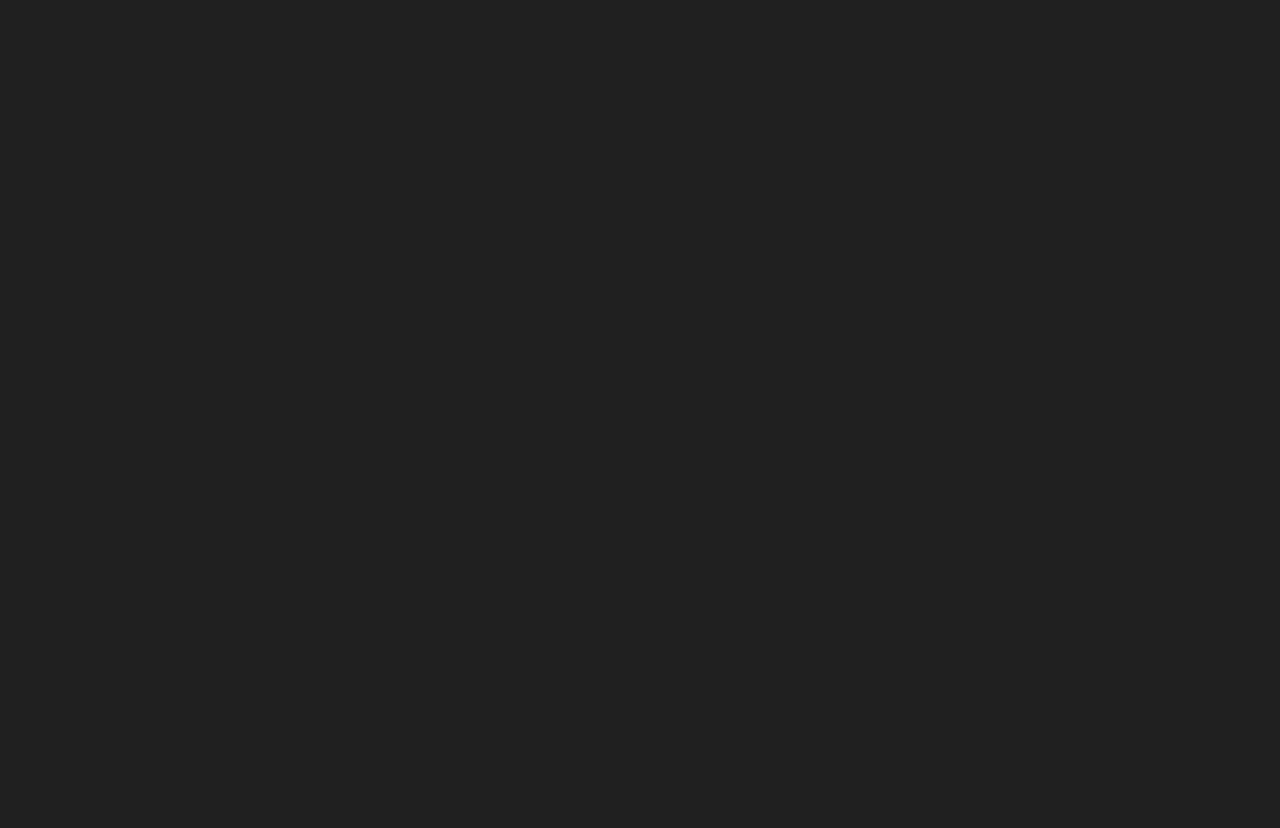
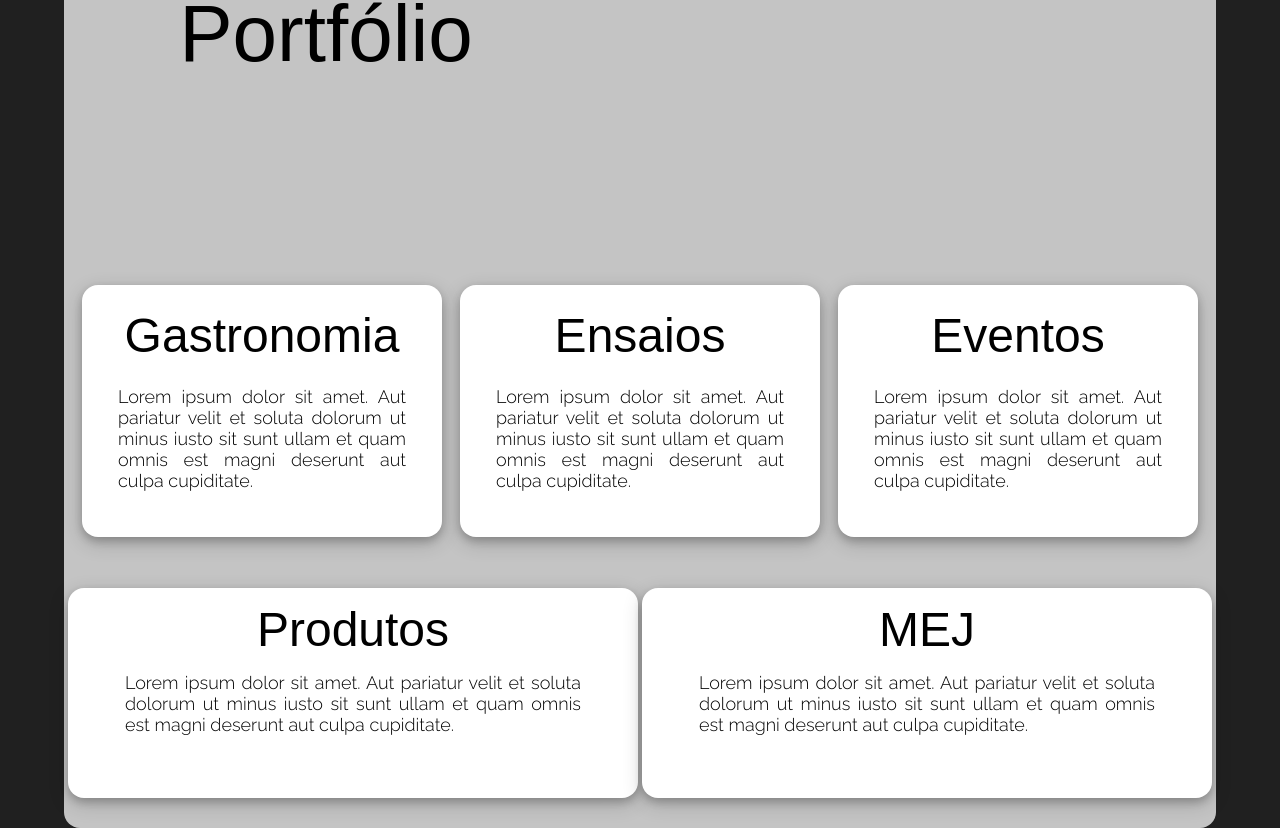
Before and after one commit to luanShimosaka/Dream-Audiovisual, a React (Vite) app in the folder frontend/: page / in a window 1280 px wide. Shown: the part 1966-2794 px from the top of the page. Before the commit the page ends 1770 px from the top, so only its background shows below. Built offline with nearby package versions, Linux system fonts and the light colour scheme; a web font is replaced by a local one.

Commit message:
Portifólio pronto

```diff
--- a/frontend/index.html
+++ b/frontend/index.html
@@ -2,7 +2,7 @@
 <html lang="en">
   <head>
     <meta charset="UTF-8" />
-    <link rel="icon" type="image/svg+xml" href="/public/assets/logo.svg" />
+    <link rel="icon" type="image/svg+xml" href="/assets/logo.svg" />
     <meta name="viewport" content="width=device-width, initial-scale=1.0" />
     <title>Luan Shimosaka</title>
   </head>
--- a/frontend/src/components/Header/index.tsx
+++ b/frontend/src/components/Header/index.tsx
@@ -6,7 +6,7 @@ export default function Header() {
             <div className="container-header">
                 <div className="left-header">
                     <div id="title-and-logo-header">
-                        <img src="../../../public/assets/logo.svg" alt="" id="logo-header" />
+                        <img src="../../../assets/logo.svg" alt="" id="logo-header" />
                         <h1 id="title-header">Luan Shimosaka</h1>
                     </div>
                 </div>
--- /dev/null
+++ b/frontend/src/components/Portfolio/index.tsx
@@ -0,0 +1,41 @@
+import './style.css'
+
+export default function Portfolio() {
+    return (
+        <>
+            <div className="container-portfolio">
+                <div className="top-portfolio">
+                    <h1 id="title-portfolio">Portfólio</h1>
+                </div>
+
+                <div className="bottom-portfolio">
+                    <div className="frames123-portfolio">
+                        <div className="top-frame-portfolio frame-portfolio">
+                            <h1 className="title-frame-portfolio">Gastronomia</h1>
+                            <h4 className="description-frame-portfolio">Lorem ipsum dolor sit amet. Aut pariatur velit et soluta dolorum ut minus iusto sit sunt ullam et quam omnis est magni deserunt aut culpa cupiditate.</h4>
+                        </div>
+                        <div className="top-frame-portfolio frame-portfolio">
+                            <h1 className="title-frame-portfolio">Ensaios</h1>
+                            <h4 className="description-frame-portfolio">Lorem ipsum dolor sit amet. Aut pariatur velit et soluta dolorum ut minus iusto sit sunt ullam et quam omnis est magni deserunt aut culpa cupiditate.</h4>
+                        </div>
+                        <div className="top-frame-portfolio frame-portfolio">
+                            <h1 className="title-frame-portfolio">Eventos</h1>
+                            <h4 className="description-frame-portfolio">Lorem ipsum dolor sit amet. Aut pariatur velit et soluta dolorum ut minus iusto sit sunt ullam et quam omnis est magni deserunt aut culpa cupiditate.</h4>
+                        </div>
+                    </div>
+
+                    <div className="frames45-portfolio">
+                        <div className="bottom-frame-portfolio frame-portfolio">
+                            <h1 className="title-frame-portfolio">Produtos</h1>
+                            <h4 className="description-frame-portfolio">Lorem ipsum dolor sit amet. Aut pariatur velit et soluta dolorum ut minus iusto sit sunt ullam et quam omnis est magni deserunt aut culpa cupiditate.</h4>
+                        </div>
+                        <div className="bottom-frame-portfolio frame-portfolio">
+                            <h1 className="title-frame-portfolio">MEJ</h1>
+                            <h4 className="description-frame-portfolio">Lorem ipsum dolor sit amet. Aut pariatur velit et soluta dolorum ut minus iusto sit sunt ullam et quam omnis est magni deserunt aut culpa cupiditate.</h4>
+                        </div>
+                    </div>
+                </div>
+            </div>
+        </>
+    )
+}
--- /dev/null
+++ b/frontend/src/components/Portfolio/style.css
@@ -0,0 +1,99 @@
+.container-portfolio {
+    width: 100%;
+    height: 1024px;
+
+    display: flex;
+    flex-direction: column;
+    align-items: center;
+
+    border-radius: 16px;
+
+    background-color: var(--bg-light-gray);
+}
+
+/* Parte de cima */
+
+.top-portfolio {
+    width: 100%;
+    height: 45%;
+
+    display: flex;
+    flex-direction: row;
+    align-items: center;
+}
+
+#title-portfolio {
+    font-size: 80px;
+    margin-left: 10%;
+}
+
+/* Parte de baixo */
+
+.bottom-portfolio {
+    width: 100%;
+    height: 55%;
+
+    display: flex;
+    flex-direction: column;
+}
+
+.frames123-portfolio {
+    width: 100%;
+    height: 52%;
+
+    display: flex;
+    flex-direction: row;
+    align-items: center;
+    justify-content: space-evenly;
+}
+
+.frames45-portfolio {
+    width: 100%;
+    height: 48%;
+
+    display: flex;
+    flex-direction: row;
+    align-items: center;
+    justify-content: space-evenly;
+}
+
+.top-frame-portfolio {
+    width: 100%;
+    max-width: 360px;
+    height: 252px;
+}
+
+.bottom-frame-portfolio {
+    width: 100%;
+    max-width: 570px;
+    height: 210px;
+}
+
+.frame-portfolio {
+    background-color: var(--white);
+    border-radius: 16px;
+
+    box-shadow: 0 4px 8px 0 rgba(0, 0, 0, 0.2), 0 6px 20px 0 rgba(0, 0, 0, 0.19);
+
+    display: flex;
+    flex-direction: column;
+    align-items: center;
+    justify-content: center;
+}
+
+.title-frame-portfolio {
+    width: 100%;
+    height: 40%;
+    font-size: 48px;
+
+    display: flex;
+    align-items: center;
+    justify-content: center;
+}
+
+.description-frame-portfolio {
+    width: 80%;
+    height: 60%;
+    font-size: 18px;
+    text-align: justify;
+}
--- a/frontend/src/components/Start/index.tsx
+++ b/frontend/src/components/Start/index.tsx
@@ -14,15 +14,15 @@ export default function Start() {
 
                 <div className="bottom-start">
                     <div className='line-start'></div>
-                    <img src="../../../public/assets/clipart-logo-idea-cute-eagle-leaf-logo-thumbnail.svg" alt="" className="logo-start" />
+                    <img src="../../../assets/clipart-logo-idea-cute-eagle-leaf-logo-thumbnail.svg" alt="" className="logo-start" />
                     <div className='line-start'></div>
-                    <img src="../../../public/assets/clipart-logo-idea-cute-eagle-leaf-logo-thumbnail.svg" alt="" className="logo-start" />
+                    <img src="../../../assets/clipart-logo-idea-cute-eagle-leaf-logo-thumbnail.svg" alt="" className="logo-start" />
                     <div className='line-start'></div>
-                    <img src="../../../public/assets/clipart-logo-idea-cute-eagle-leaf-logo-thumbnail.svg" alt="" className="logo-start" />
+                    <img src="../../../assets/clipart-logo-idea-cute-eagle-leaf-logo-thumbnail.svg" alt="" className="logo-start" />
                     <div className='line-start'></div>
-                    <img src="../../../public/assets/clipart-logo-idea-cute-eagle-leaf-logo-thumbnail.svg" alt="" className="logo-start" />
+                    <img src="../../../assets/clipart-logo-idea-cute-eagle-leaf-logo-thumbnail.svg" alt="" className="logo-start" />
                     <div className='line-start'></div>
-                    <img src="../../../public/assets/clipart-logo-idea-cute-eagle-leaf-logo-thumbnail.svg" alt="" className="logo-start" />
+                    <img src="../../../assets/clipart-logo-idea-cute-eagle-leaf-logo-thumbnail.svg" alt="" className="logo-start" />
                     <div className='line-start'></div>
                 </div>
             </div>
--- a/frontend/src/components/components.ts
+++ b/frontend/src/components/components.ts
@@ -1,3 +1,4 @@
 export {default as HeaderComponent} from './Header'
 export {default as StartComponent} from './Start'
 export {default as AboutmeComponent} from './Aboutme'
+export {default as PortfolioComponent} from './Portfolio'
--- a/frontend/src/pages/Landpage/index.tsx
+++ b/frontend/src/pages/Landpage/index.tsx
@@ -1,4 +1,4 @@
-import { AboutmeComponent, HeaderComponent, StartComponent } from "../../components/components";
+import { AboutmeComponent, HeaderComponent, PortfolioComponent, StartComponent } from "../../components/components";
 import './style.css'
 
 export default function Landpage() {
@@ -8,6 +8,7 @@ export default function Landpage() {
             <div className="container-landpage">
                 <StartComponent />
                 <AboutmeComponent />
+                <PortfolioComponent />
             </div>
         </>
     )
```
